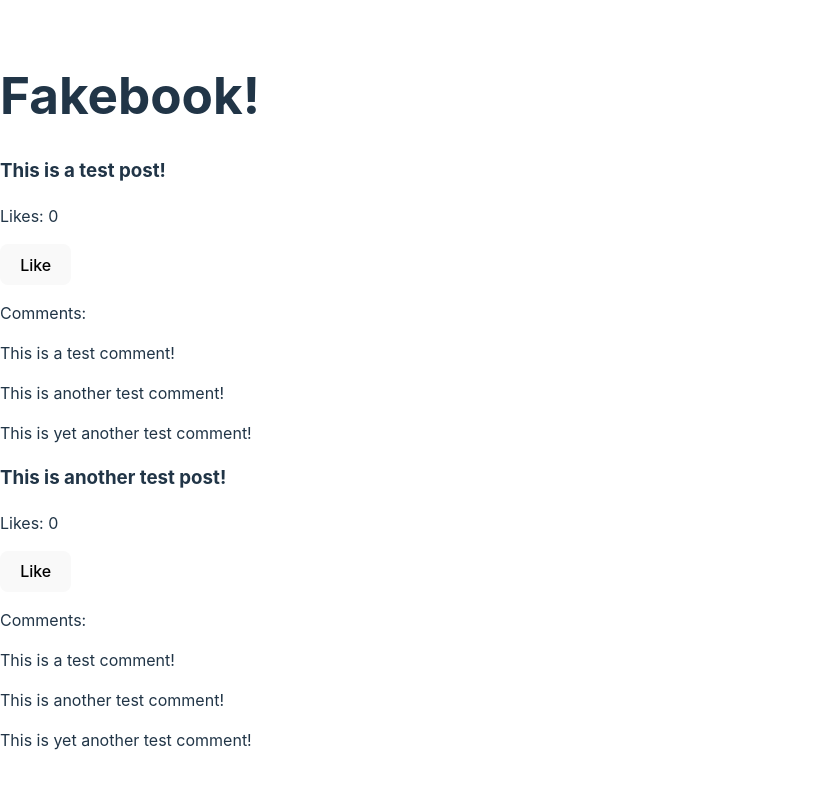
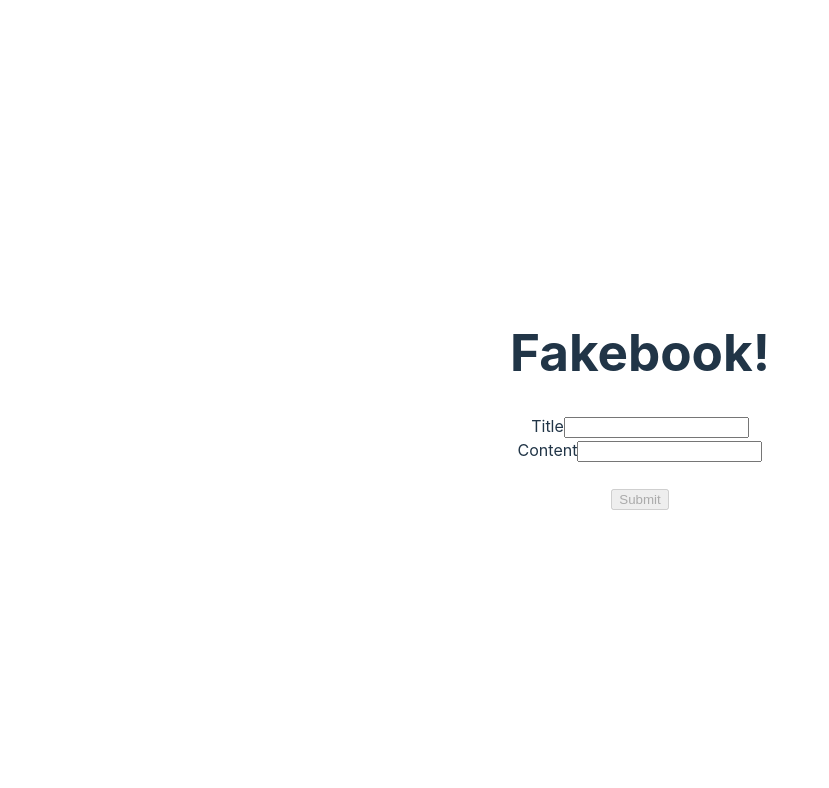
Before and after one commit to yonleno/social-media-app, a React (Vite) app: page / in a window 1280 px wide. Shown: the top 788 px of the page, without its empty margins (0-829 px from the left). Built offline with nearby package versions, Linux system fonts and the light colour scheme.

Commit message:
Added  CreatePostForm and Feed components

```diff
--- a/src/App.jsx
+++ b/src/App.jsx
@@ -1,7 +1,17 @@
 import React from 'react';
 import Post from './components/Post';
+import './App.css';
+import CreatePostForm from './components/CreatePostForm';
+import { useState } from 'react';
+import Feed from './components/Feed';
 
 function App(){
+
+  const [postForm, setPostForm] = useState([])
+
+  let handleNewSubmission = (data) => {
+    setPostForm([...postForm, data])
+  }
 
   return(
 
@@ -10,13 +20,9 @@ function App(){
   <h1>Fakebook!</h1>
 
 
-  {/* CreatePostForm */}
+ <CreatePostForm onNewSubmit ={handleNewSubmission} />
 
-  {/* Feed */}
-
-  <Post content="This is a test post!" />
-
-  <Post content="This is another test post!" />
+  <Feed post={postForm}/>
 
   </div>
 
--- /dev/null
+++ b/src/components/CreatePostForm.jsx
@@ -0,0 +1,44 @@
+import {useState} from 'react';
+
+function CreatePostForm(props){
+
+    const [title, setTitle] = useState("")
+    const [content, setContent] = useState("")
+
+    let handleSubmit = (event) => {
+        event.preventDefault();
+        if (title === "" || content === ""){
+            alert("Please submit a title and content")
+        } else {
+            props.onNewSubmit({title,content})
+            setTitle("")
+            setContent("")
+        }
+    }
+
+    let handleTitleChange = (event) => {
+
+        setTitle(event.target.value)
+    }
+
+    let handleContentChange = (event) => {
+
+        setContent(event.target.value)
+    }
+
+    return(
+        <form onSubmit={handleSubmit}>
+            <label for="title">Title</label>
+            <input type="text" name ="title" onChange={handleTitleChange} value={title}/>
+            <br/>
+            <label for="content">Content</label>
+            <input type="text" name="content" onChange={handleContentChange} value={content}/>
+            <br/>
+            <br/>
+            <input type="submit" disabled={title==="" || content ===""}/>
+
+            </form>
+    )
+}
+
+export default CreatePostForm
--- /dev/null
+++ b/src/components/Feed.jsx
@@ -0,0 +1,13 @@
+import Post from "./Post";
+import React from "react";
+
+function Feed(props) {
+    return (
+      <div>
+        {props.post.map((data) => (
+          <Post title={data.title} content={data.content} />
+        ))}
+      </div>
+    );
+  }
+export default Feed;
--- a/src/components/Post.jsx
+++ b/src/components/Post.jsx
@@ -13,6 +13,7 @@ function Post(props){
 
     return(
         <div>
+            <h1>{props.title}</h1>
             <h3>{props.content}</h3>
             <p>Likes: {likes}</p>
             <button onClick={handleLike}>Like</button>
```
